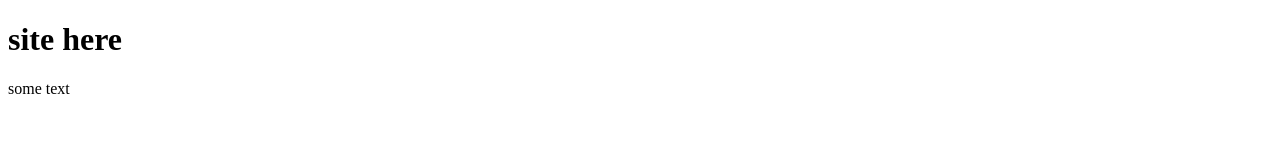
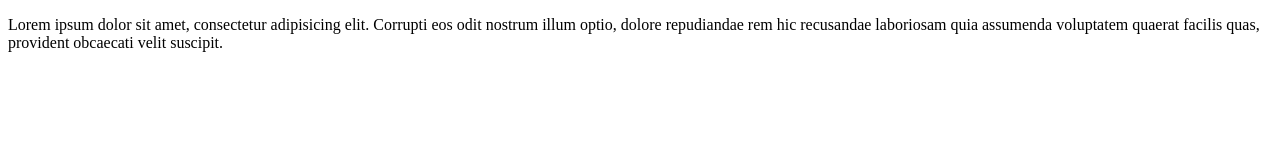
Before and after one commit to DmitryCosmos/site2, a plain HTML site: page index.html in a window 1280 px wide. Drawn offline with Linux system fonts and the light colour scheme.

Commit message:
third commit

```diff
--- a/index.html
+++ b/index.html
@@ -5,7 +5,6 @@
 	<title>Document</title>
 </head>
 <body>
-	<h1>site here</h1>
-	<p>some text</p>
+	<p>Lorem ipsum dolor sit amet, consectetur adipisicing elit. Corrupti eos odit nostrum illum optio, dolore repudiandae rem hic recusandae laboriosam quia assumenda voluptatem quaerat facilis quas, provident obcaecati velit suscipit.</p>
 </body>
 </html>
```
